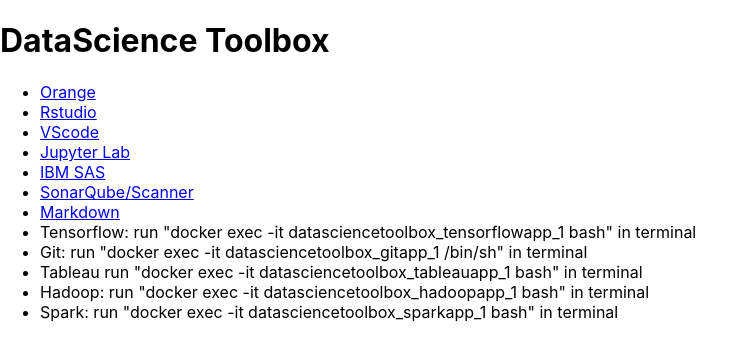
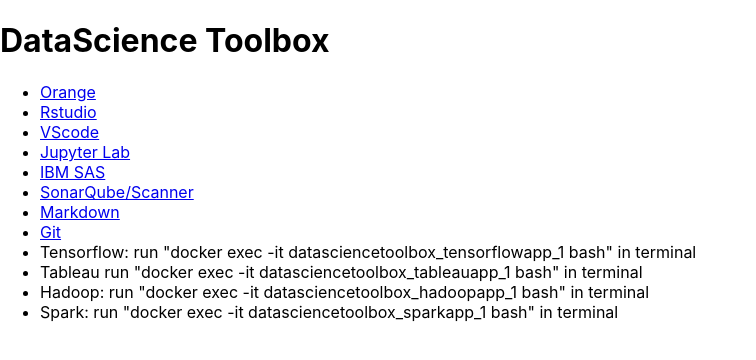
Before and after one commit to neel9248/DataScienceToolbox, a React (Create React App) app in the folder datasciencetoolbox/: page / in a window 1280 px wide. Shown: the top 360 px of the page, without its empty margins (0-756 px from the left). Built offline with nearby package versions, Linux system fonts and the light colour scheme.

Commit message:
changed gui to reflect last commit

```diff
--- a/datasciencetoolbox/src/App.js
+++ b/datasciencetoolbox/src/App.js
@@ -14,8 +14,9 @@
         <li><a href="https://www.pdesas.org/Profile/Account/Login">IBM SAS</a></li>
         <li><a href="http://localhost:9000">SonarQube/Scanner</a></li>
         <li><a href="http://localhost:12345">Markdown</a></li>
+        <li><a href="http://localhost:9901/?password=git">Git</a></li>
         <li>Tensorflow: run "docker exec -it datasciencetoolbox_tensorflowapp_1 bash" in terminal</li>
-        <li>Git: run "docker exec -it datasciencetoolbox_gitapp_1 /bin/sh" in terminal</li>
+        {/* <li>Git: run "docker exec -it datasciencetoolbox_gitapp_1 /bin/sh" in terminal</li> */}
         <li>Tableau run "docker exec -it datasciencetoolbox_tableauapp_1 bash" in terminal</li>
         <li>Hadoop: run "docker exec -it datasciencetoolbox_hadoopapp_1 bash" in terminal</li>
         <li>Spark: run "docker exec -it datasciencetoolbox_sparkapp_1 bash" in terminal</li>
```
